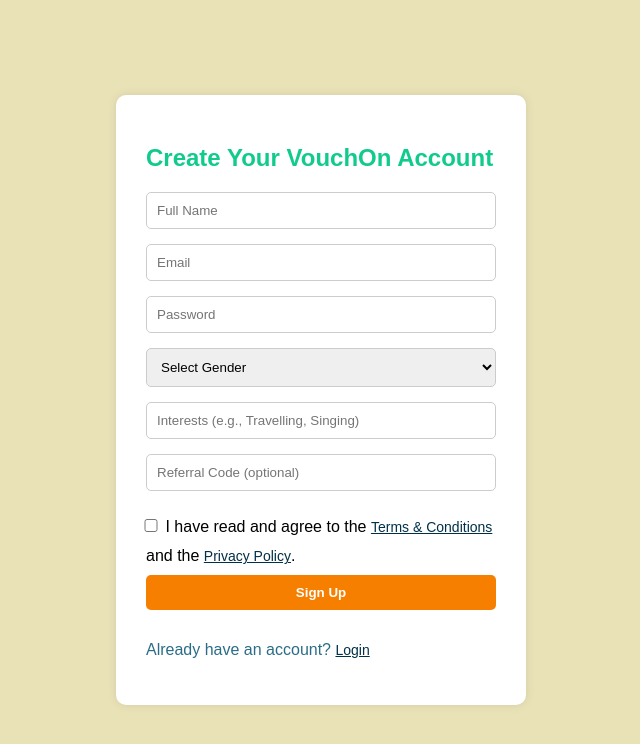
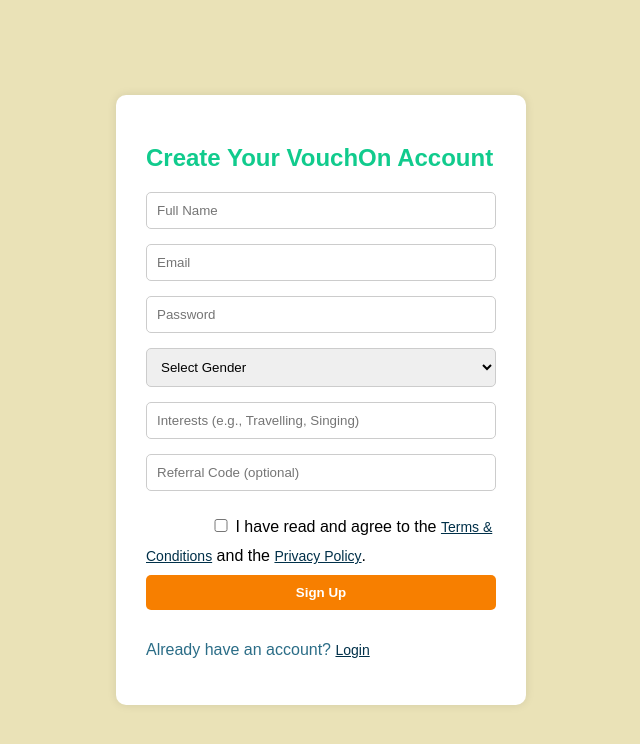
Before and after one commit to 00Keshav-web/VouchOn, a plain HTML site: page signup.html in a window 1280 px wide. Shown: the whole page, without its empty margins (319-959 px from the left). Drawn offline with Linux system fonts and the light colour scheme.

Commit message:
Update signup.html

```diff
--- a/signup.html
+++ b/signup.html
@@ -75,7 +75,7 @@
       <input type="text" id="referralCode" placeholder="Referral Code (optional)" />
 
       <div style="margin: 10px 0;">
-        <input type="checkbox" id="termsCheck" style="margin-left: -170px; margin-right: -165px; display: inline-block;" required>
+        <input type="checkbox" id="termsCheck" style="margin-left: -100px; margin-right: -165px; display: inline-block;" required>
         <label for="termsCheck">
           I have read and agree to the
           <a href="terms.html" target="_blank">Terms & Conditions</a> and the
```
